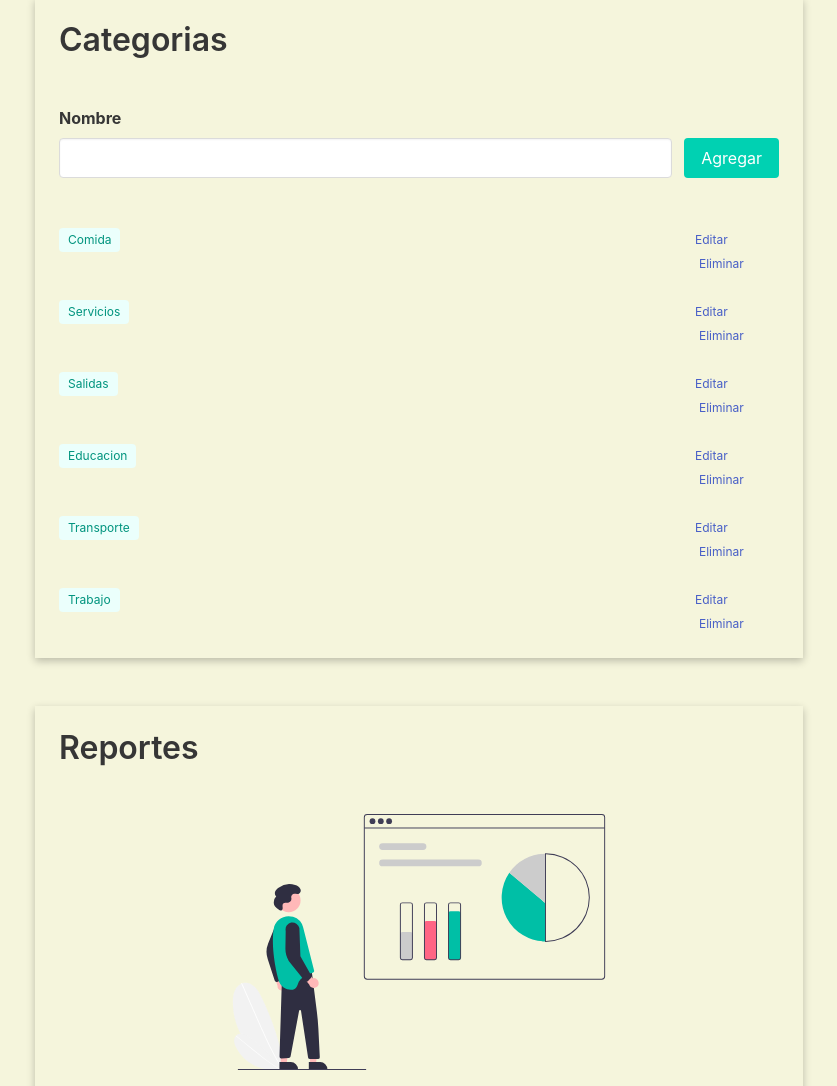
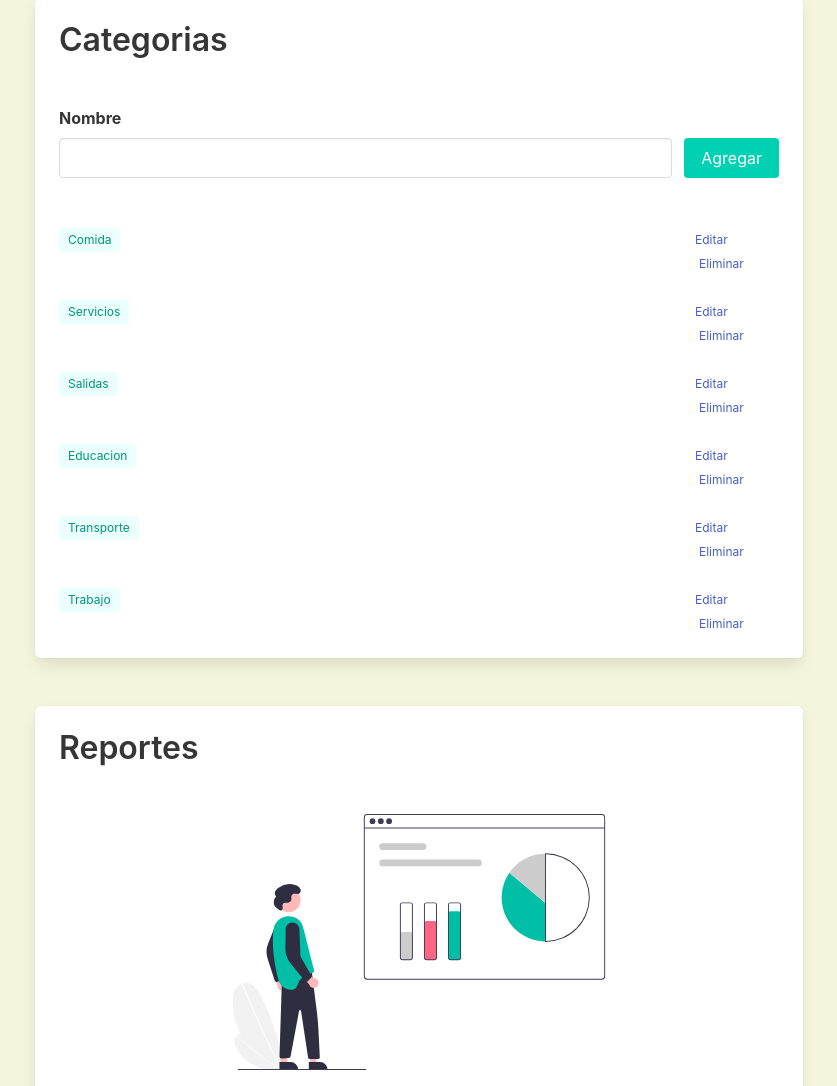
Before and after one commit to ceciliaads/AhorrADAs, a plain HTML site: page index.html in a window 1280 px wide. Shown: the part 1714-2800 px from the top of the page, without its empty margins (221-1058 px from the left). Drawn offline with nearby package versions, Linux system fonts and the light colour scheme.

Commit message:
Todas las secciones de html fueron mergeadas, correcion de fondos en seccion categorias, reportes

```diff
--- a/index.html
+++ b/index.html
@@ -23,7 +23,7 @@
             <nav class="navbar" has-shadow is-spaced is-primary role="navigation">
                 <div class="navbar-brand">
                     <a class="item-navbar">
-        <h1 class="tittle is-size-2-desktop is-size-3 has-text-white" >
+                        <h1 class="tittle is-size-2-desktop is-size-3 has-text-white">
                             <i class="fa-solid fa-wallet"></i>
                             AhorraADAs
                         </h1>
@@ -48,7 +48,7 @@
             </nav>
         </header>
 
-  <section id="balance" class="columns container is-centered p-6 mt-6">
+        <section id="balance" class="columns container is-shadowless is-centered p-6 mt-6">
             <div class="column is-flex-direction-column is-4">
 
 
@@ -197,7 +197,7 @@
         </section>
         </div>
         <!-- ---------- Categorias ----------->
-  <section class="container mt-6 p-5">
+        <section class="container has-background-white box mt-6 p-5">
             <h2 class="title">Categorias</h2>
             <div class="field mt-6">
                 <label class="label is-four-fifths">Nombre</label>
@@ -264,7 +264,7 @@
             </div>
         </section>
         <!-- --------------- Reportes ------------ -->
-    <section class="container mt-6  p-5">
+        <section class="container has-background-white box mt-6  p-5">
             <h2 class="title">
                 Reportes
             </h2>
@@ -276,7 +276,10 @@
                     <div class="media-content mt-6 has-text-centered mb-6">
                         <p class="title is-4">Operaciones insuficientes</p>
                         <p class="subtitle is-6 mt-3">Prueba agregando más operaciones</p>
-
+                    </div>
+                </div>
+            </div>
+        </section>
         <script src="script.js"></script>
     </body>
 
--- a/style.css
+++ b/style.css
@@ -22,5 +22,4 @@ body {
 }
 .container {
     width: 60%;
-    box-shadow: rgba(0, 0, 0, 0.24) 0px 3px 8px;
 }
```
Lines whose indentation alone changed are shown as unchanged.
